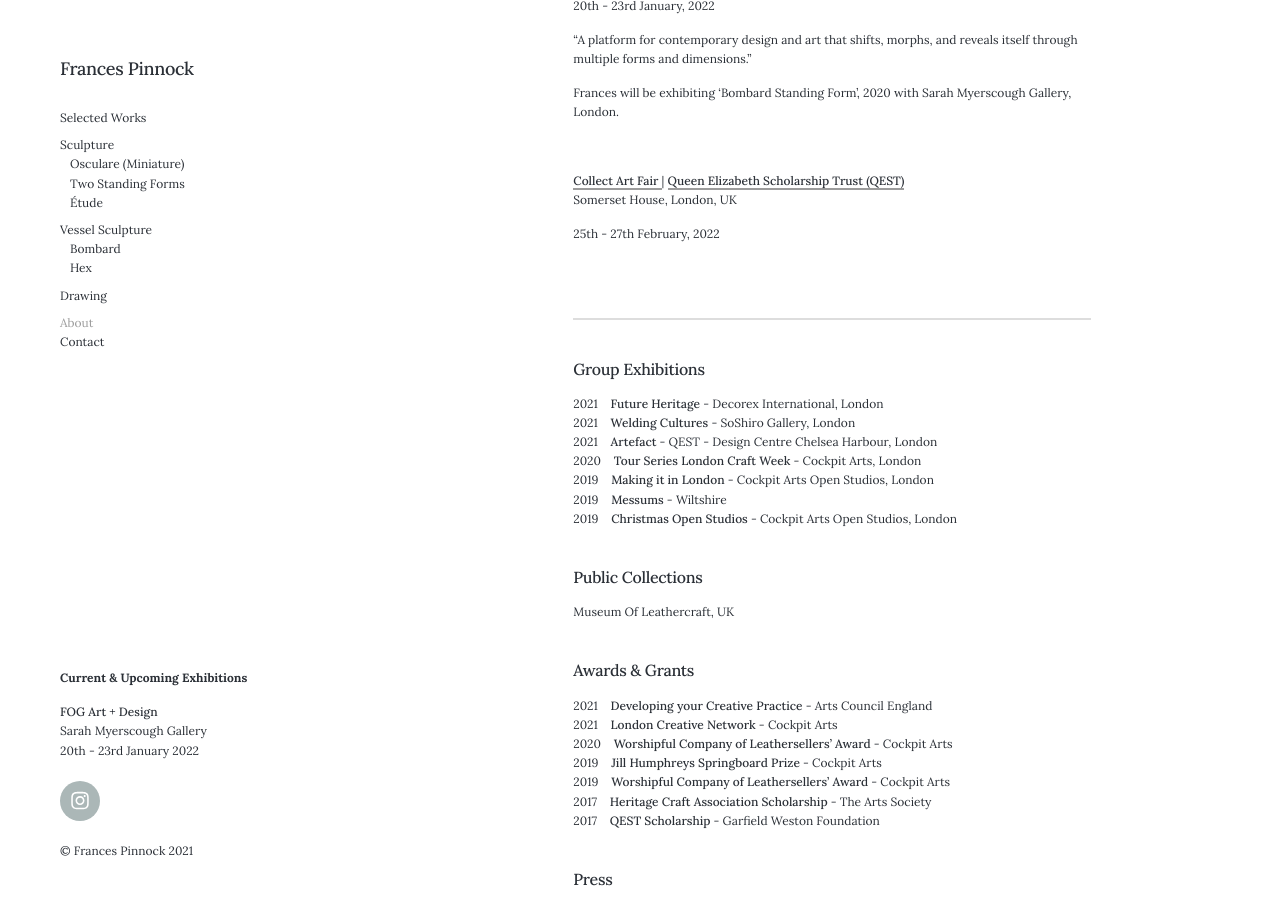
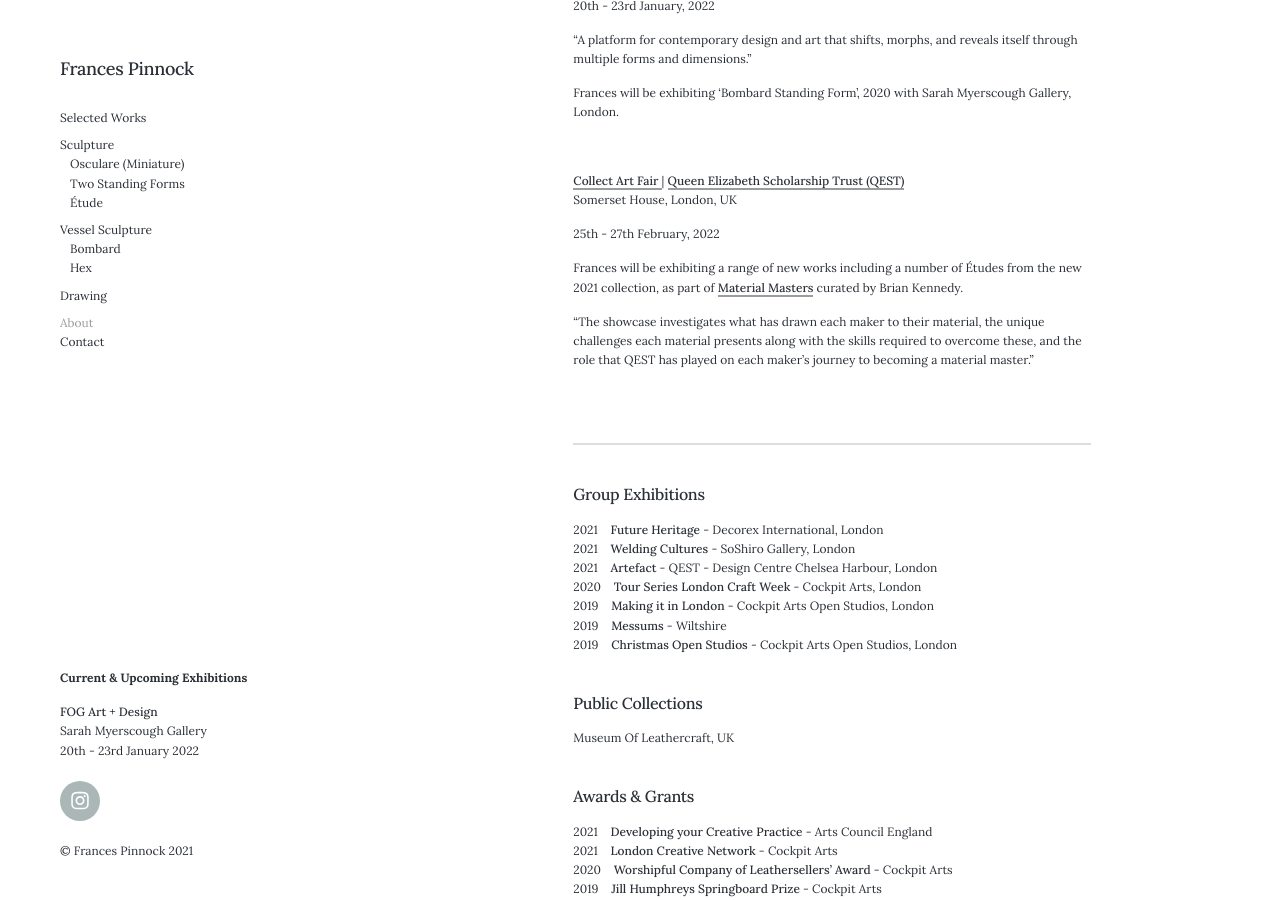
Before and after one commit to francespinnock/francespinnock.github.io, a Jekyll site: the page built from _pages/about.md, in a window 1280 px wide and 900 px high, scrolled down 520 px. Built offline with Jekyll 4.4.1, drawn with Linux system fonts in a browser that asks for light colours; nearby versions of some CDN libraries.

Commit message:
Update about.md

```diff
--- a/_pages/about.md
+++ b/_pages/about.md
@@ -38,6 +38,10 @@ Somerset House, London, UK
 
 25th - 27th February, 2022
 
+Frances will be exhibiting a range of new works including a number of Études from the new 2021 collection, as part of [Material Masters](https://www.qest.org.uk/qest-to-return-to-collect-in-2022-with-material-masters/) curated by Brian Kennedy.
+
+"The showcase investigates what has drawn each maker to their material, the unique challenges each material presents along with the skills required to overcome these, and the role that QEST has played on each maker’s journey to becoming a material master."
+
 <br />
 <hr />
 ## Group Exhibitions
```
